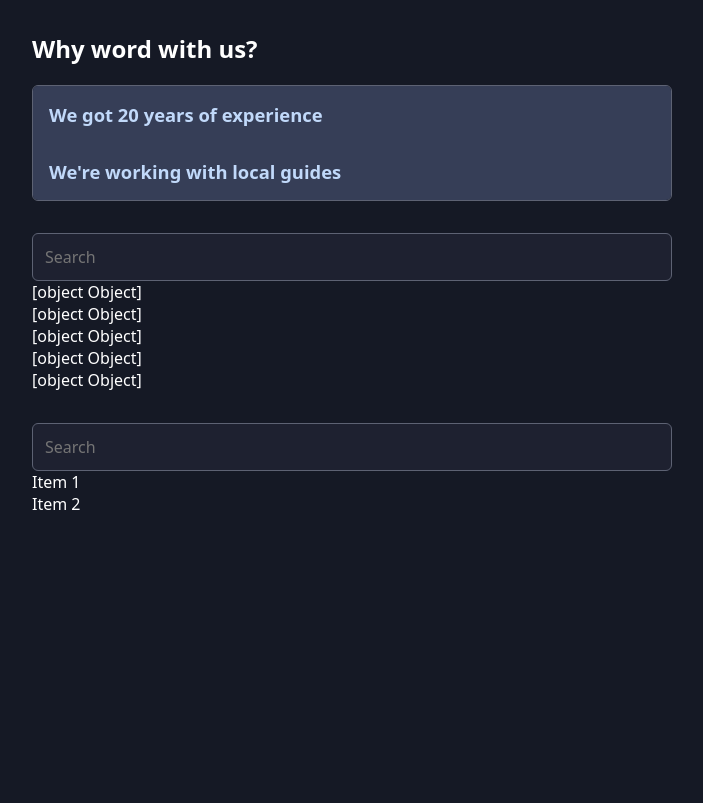
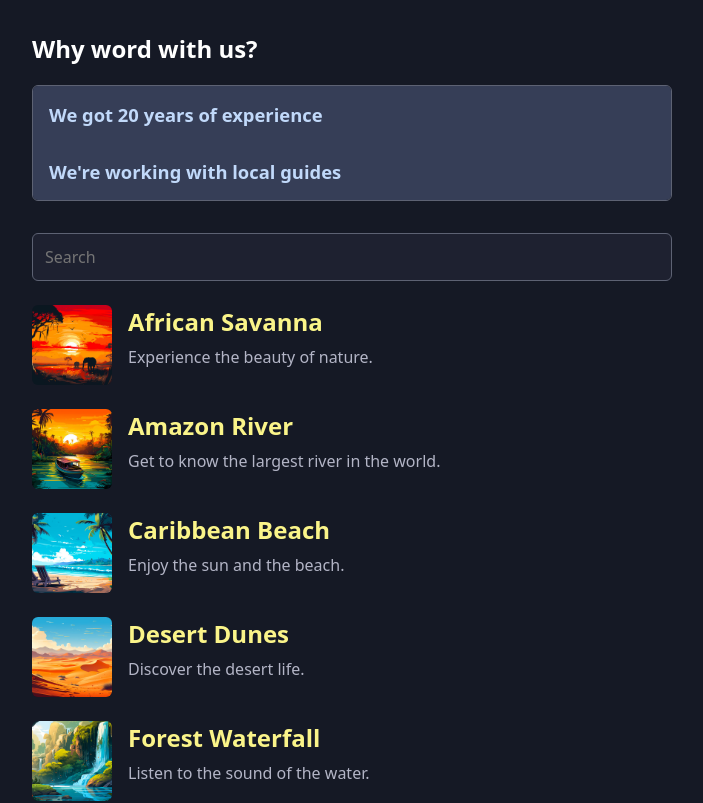
Before and after one commit to MinHan-Kyaw/React-Pattern, a React (Vite) app: page / in a window 1280 px wide. Shown: the top 803 px of the page, without its empty margins (288-991 px from the left). Built offline with nearby package versions, Linux system fonts and the light colour scheme.

Commit message:
Implementing a Search Functionality With Help Of Render Props

```diff
--- a/src/App.jsx
+++ b/src/App.jsx
@@ -1,12 +1,12 @@
 import Accordion from "./components/Accordion/Accordion";
 import SearchableList from "./components/SearchableList/SearchableList";
 
-import savannaImg from './assets/african-savanna.jpg';
-import amazonImg from './assets/amazon-river.jpg';
-import caribbeanImg from './assets/caribbean-beach.jpg';
-import desertImg from './assets/desert-dunes.jpg';
-import forestImg from './assets/forest-waterfall.jpg';
-
+import savannaImg from "./assets/african-savanna.jpg";
+import amazonImg from "./assets/amazon-river.jpg";
+import caribbeanImg from "./assets/caribbean-beach.jpg";
+import desertImg from "./assets/desert-dunes.jpg";
+import forestImg from "./assets/forest-waterfall.jpg";
+import Place from "./Place";
 
 const PLACES = [
   {
@@ -78,8 +78,12 @@ function App() {
         </Accordion>
       </section>
       <section>
-        <SearchableList items={PLACES} />
-        <SearchableList items={["Item 1", "Item 2"]} />
+        <SearchableList items={PLACES}>
+          {(item) => <Place item={item} />}
+        </SearchableList>
+        <SearchableList items={["Item 1", "Item 2"]}>
+          {(item) => item}
+        </SearchableList>
       </section>
     </main>
   );
--- /dev/null
+++ b/src/Place.jsx
@@ -0,0 +1,11 @@
+export default function Place({ item }) {
+  return (
+    <article className="place">
+      <img src={item.image} alt={item.title} />
+      <div>
+        <h2>{item.title}</h2>
+        <p>{item.description}</p>
+      </div>
+    </article>
+  );
+}
--- a/src/components/SearchableList/SearchableList.jsx
+++ b/src/components/SearchableList/SearchableList.jsx
@@ -1,7 +1,7 @@
 import { useState } from "react";
 
-export default function SearchableList({ items }) {
-  const [searchTerm, setSearchTerm] = useState('');
+export default function SearchableList({ items, children }) {
+  const [searchTerm, setSearchTerm] = useState("");
 
   const searchResults = items.filter((item) =>
     JSON.stringify(item).toLowerCase().includes(searchTerm.toLowerCase())
@@ -16,7 +16,7 @@ export default function SearchableList({ items }) {
       <input type="search" placeholder="Search" onChange={handleChange} />
       <ul>
         {searchResults.map((item, index) => (
-          <li key={index}>{item.toString()}</li>
+          <li key={index}>{children(item)}</li>
         ))}
       </ul>
     </div>
```
